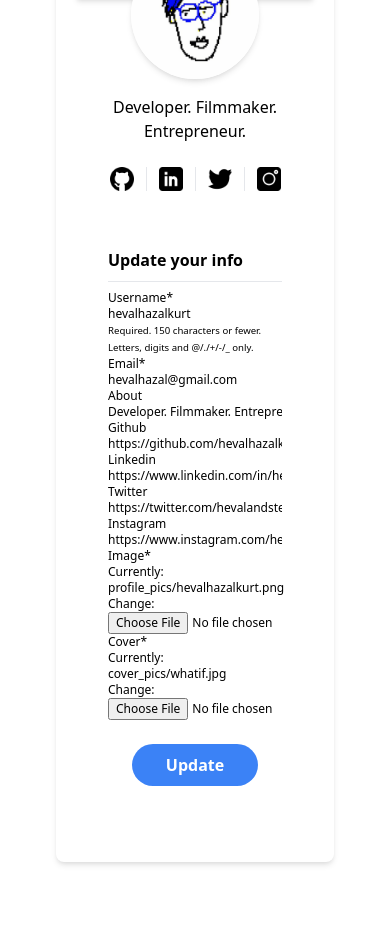
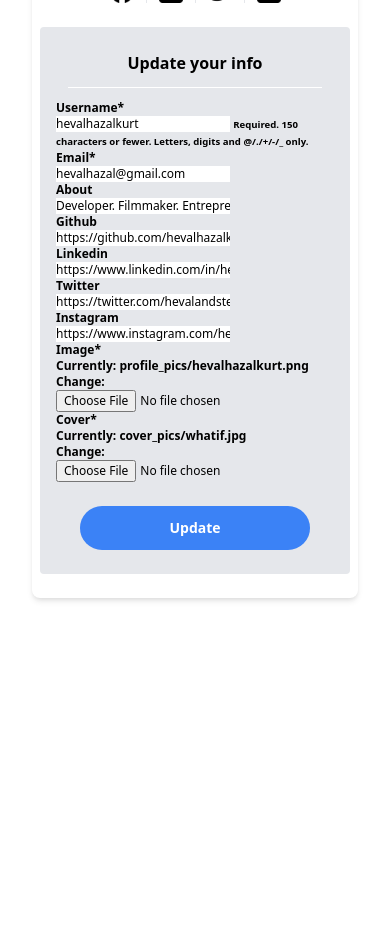
Before and after one commit to TiagoFer0128/mubapp, a Django app: page /user/profile/ in a window 390 px wide. Shown: the part 483-1417 px from the top of the page. After the commit the page ends 1084 px from the top, so only its background shows below. Run offline with Django 3.2, Linux system fonts and the light colour scheme; a user stored in the database is signed in; data comes from the database, SQL or seed files in the repository; some libraries are stand-ins or nearby versions.

Commit message:
Fixed mobile css

```diff
--- a/users/templates/users/profile.html
+++ b/users/templates/users/profile.html
@@ -5,11 +5,11 @@
 {% block content %}
 
 
-<div class="container mx-auto">
-  <div class="flex justify-center px-6 my-12">
-    <div class="w-full lg:w-7/12 bg-white shadow-md p-5 rounded-lg">
+
+  <div class="flex flex-row justify-center max-w-xl md:mx-auto  md:px-4 md:py-4">
+    <div class="w-full bg-white shadow-md my-2 p-2 md:p-4 rounded-lg">
       <div class="flex items-center shadow-md">
-        <img class="w-full h-56 object-cover object-center" src="{{ user.profile.cover.url }}" alt="avatar">
+        <img class="w-full h-28 md:h-56 object-cover object-center rounded" src="{{ user.profile.cover.url }}" alt="avatar">
       </div>
       <div class="flex justify-center -mt-12">
         <img src="{{ user.profile.image.url }}" class="h-32 w-32 rounded-full mx-auto shadow-md">
@@ -36,10 +36,10 @@
   	</div>
 
 
-      <form class="p-8 md:bg-gray-200 rounded w-full leading-relaxed" method="POST" , enctype="multipart/form-data">
-        <span class="text-black text-base font-bold font-sans">Update your info</span>
-          <hr class="mb-2 mt-2 border-t" />
-          <span class="text-black text-xs font-sans">
+      <form class="px-4 md:px-6 pt-6 mb-4 md:w-full leading-loose font-semibold text-sm bg-gray-200 rounded " method="POST" , enctype="multipart/form-data">
+        <p class="text-black text-base text-center font-bold font-sans">Update your info</p>
+          <hr class="m-3 border-white" />
+          <span class="w-full text-black text-xs font-sans">
         {% csrf_token %}
 
         {{ u_form|crispy }}
@@ -54,7 +54,7 @@
         </div>
       </div>
     </div>
-  </div>
+
 
 
 {% endblock content %}
```
